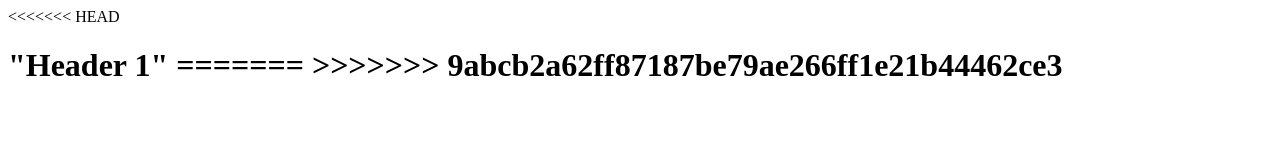
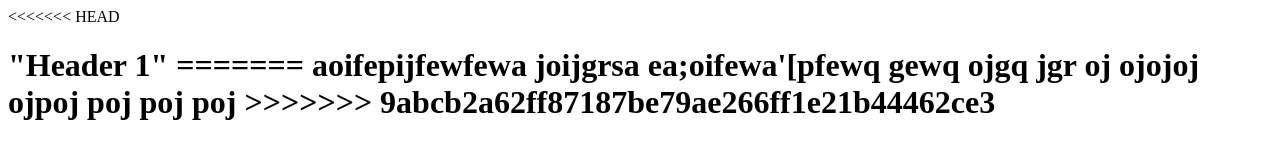
Before and after one commit to snyderr1/CS290_final, a plain HTML site: page index.html in a window 1280 px wide. Drawn offline with Linux system fonts and the light colour scheme.

Commit message:
Ruining Github -Ross

```diff
--- a/index.html
+++ b/index.html
@@ -5,6 +5,17 @@
     <body>
 
     </body>
-
+aoifepijfewfewa
+joijgrsa
+ea;oifewa'[pfewq
+gewq
+ojgq
+jgr
+oj
+ojojoj
+ojpoj
+poj
+poj
+poj
 >>>>>>> 9abcb2a62ff87187be79ae266ff1e21b44462ce3
 </html>
```
